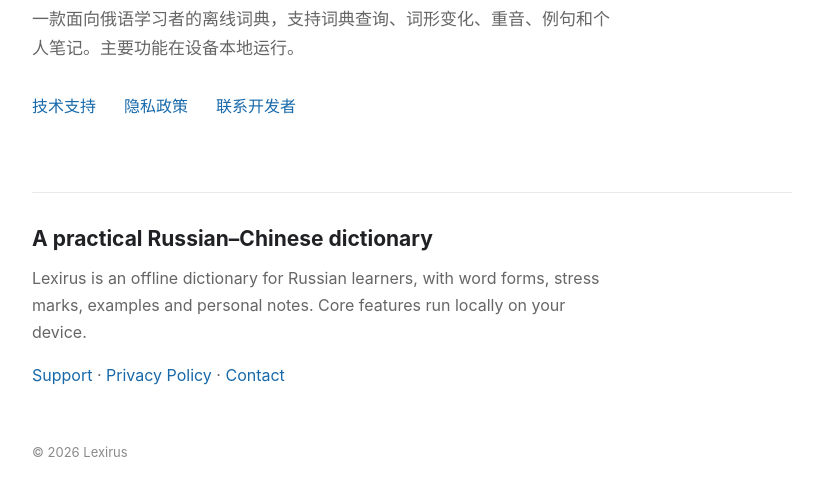
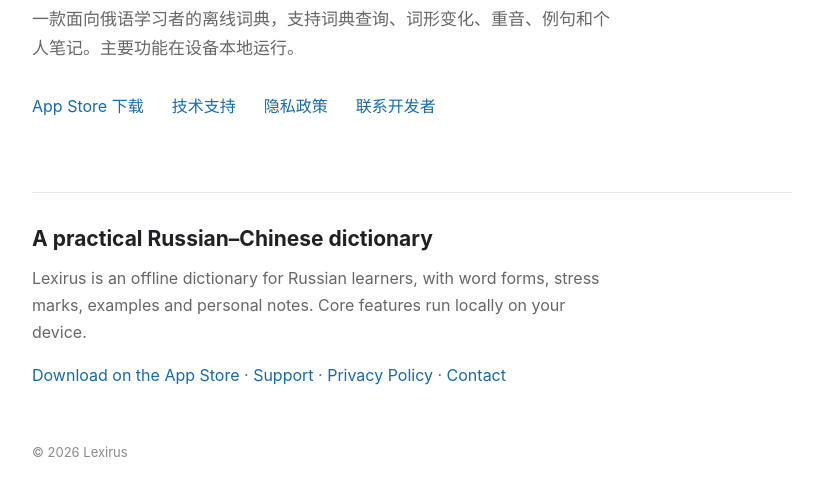
Before and after one commit to LexirusDev/Lexirus-site, a plain HTML site: page index.html in a window 1280 px wide. Shown: the part 252-748 px from the top of the page, without its empty margins (228-1051 px from the left). Drawn offline with Linux system fonts and the light colour scheme.

Commit message:
Add App Store download link

```diff
--- a/index.html
+++ b/index.html
@@ -38,6 +38,7 @@
       <p class="tagline">简洁实用的俄汉词典</p>
       <p class="description">一款面向俄语学习者的离线词典，支持词典查询、词形变化、重音、例句和个人笔记。主要功能在设备本地运行。</p>
       <nav aria-label="Lexirus 页面">
+        <a href="https://apps.apple.com/cn/app/lexirus/id6819521030">App Store 下载</a>
         <a href="/support/">技术支持</a>
         <a href="/privacy/">隐私政策</a>
         <a href="mailto:xzwdev@163.com">联系开发者</a>
@@ -47,7 +48,7 @@
     <section class="english" lang="en" aria-labelledby="title-en">
       <h2 id="title-en">A practical Russian–Chinese dictionary</h2>
       <p>Lexirus is an offline dictionary for Russian learners, with word forms, stress marks, examples and personal notes. Core features run locally on your device.</p>
-      <p><a href="/support/">Support</a> · <a href="/privacy/">Privacy Policy</a> · <a href="mailto:xzwdev@163.com">Contact</a></p>
+      <p><a href="https://apps.apple.com/cn/app/lexirus/id6819521030">Download on the App Store</a> · <a href="/support/">Support</a> · <a href="/privacy/">Privacy Policy</a> · <a href="mailto:xzwdev@163.com">Contact</a></p>
     </section>
 
     <footer>© 2026 Lexirus</footer>
```
